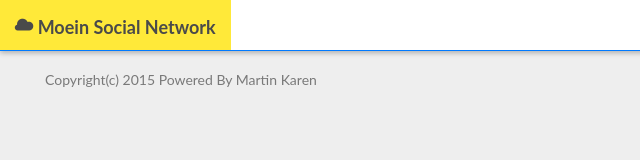
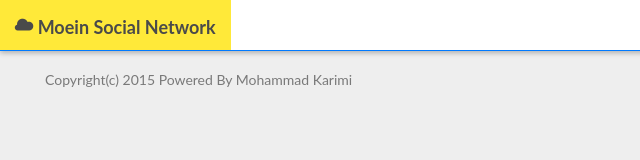
Before and after one commit to moein1/moein, a website: page public/index.html in a window 1280 px wide. Shown: the full height of the page, 0-640 px from the left. Drawn offline with nearby package versions, Linux system fonts and the light colour scheme; files whose address does not match are found by name.

Commit message:
Update index.html

```diff
--- a/public/index.html
+++ b/public/index.html
@@ -137,7 +137,7 @@
      <!--we use ngAnimate and angular-animation as js class and animation.ccs for acting this animation-->
    <div class="slide-animation-container" style="padding-top:70px;padding-left:30px;padding-right:30px;height:70%;position:relative;">
          <div class="slide-animation" ng-view></div>
-         <div class="footer" style="float:left;">Copyright(c) 2015 Powered By Martin Karen</div>
+         <div class="footer" style="float:left;">Copyright(c) 2015 Powered By Mohammad Karimi</div>
     </div>
 
     <div data-wc-overlay data-wc-overlay-delay="300">
```
